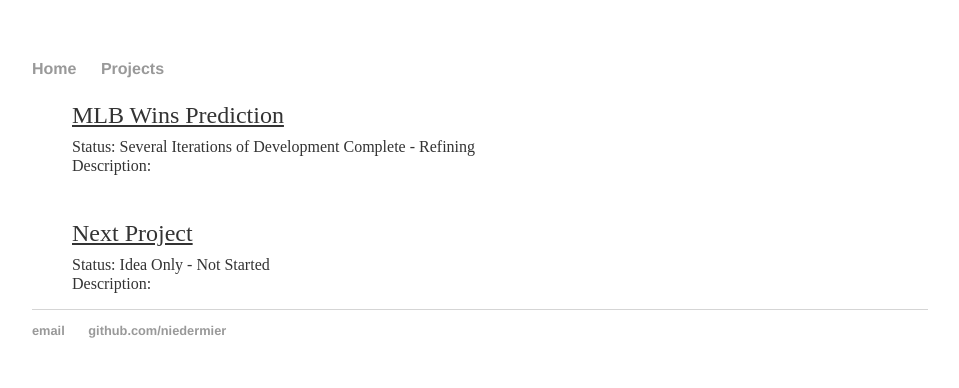
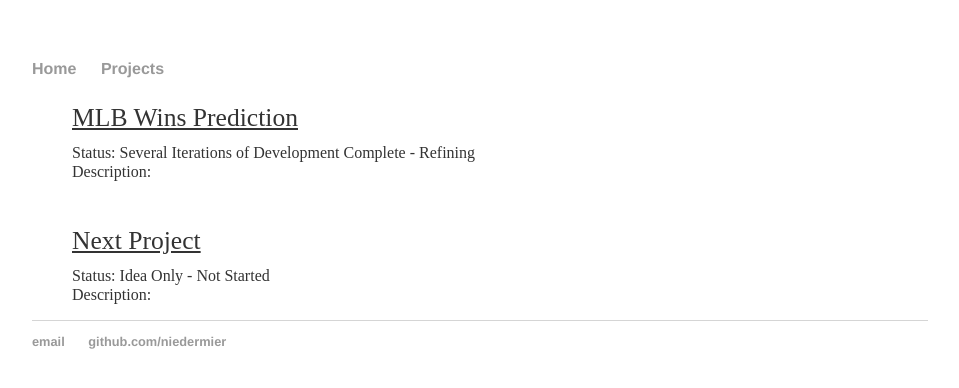
Before and after one commit to niedermier/Data-Analytics, a plain HTML site: page projects/index.html in a window 1280 px wide. Shown: the whole page, without its empty margins (160-1119 px from the left). Drawn offline with Linux system fonts and the light colour scheme.

Commit message:
Update main.css

```diff
--- a/css/main.css
+++ b/css/main.css
@@ -41,8 +41,8 @@
 dt {
     display: block;
     margin-left: 40px;
-    font-size: 1.5em;
-    line-height: 1.8em;
+    font-size: 1.6em;
+    line-height: 1.9em;
     color: #333;
     text-decoration: underline;
 }
```
